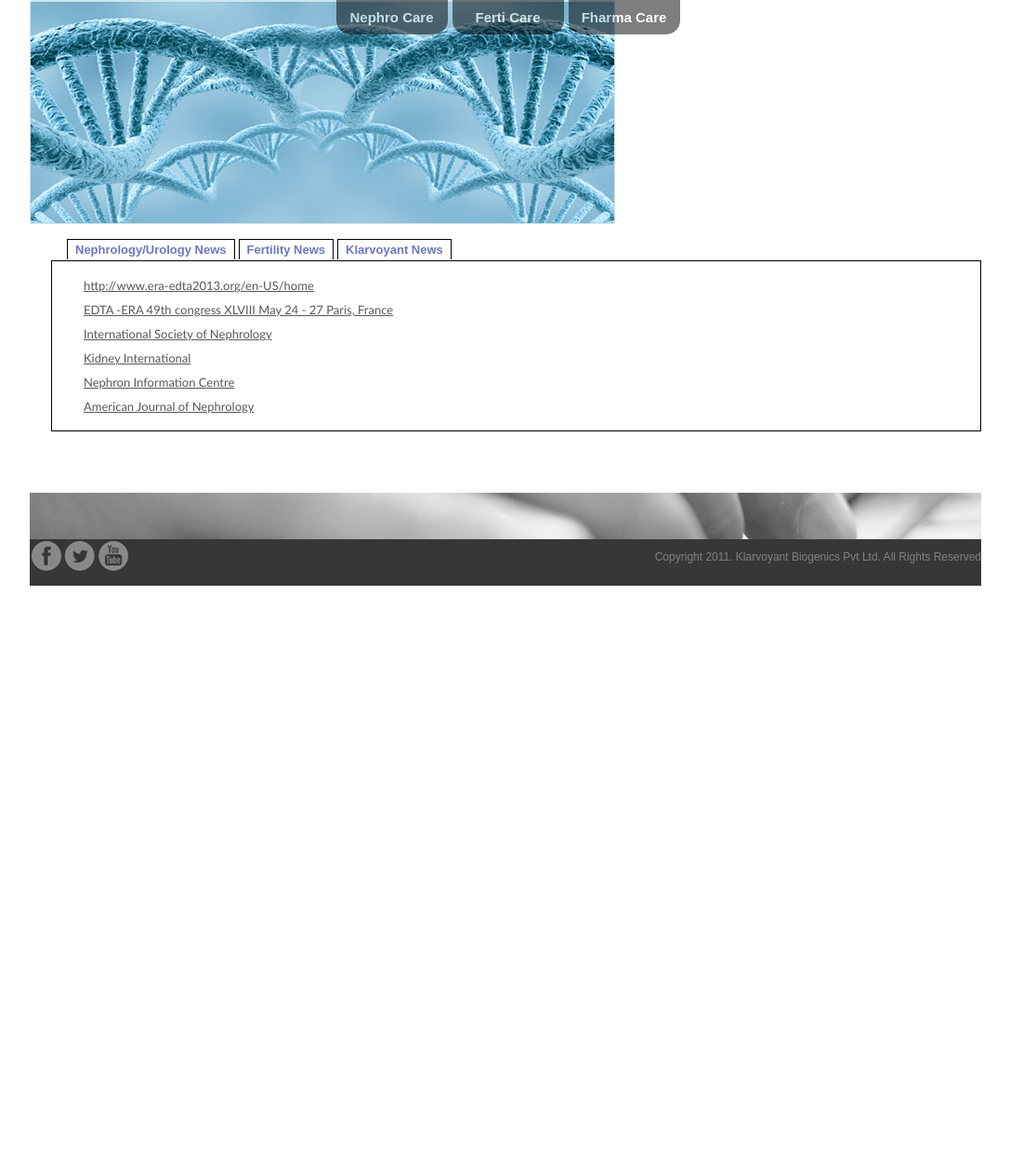
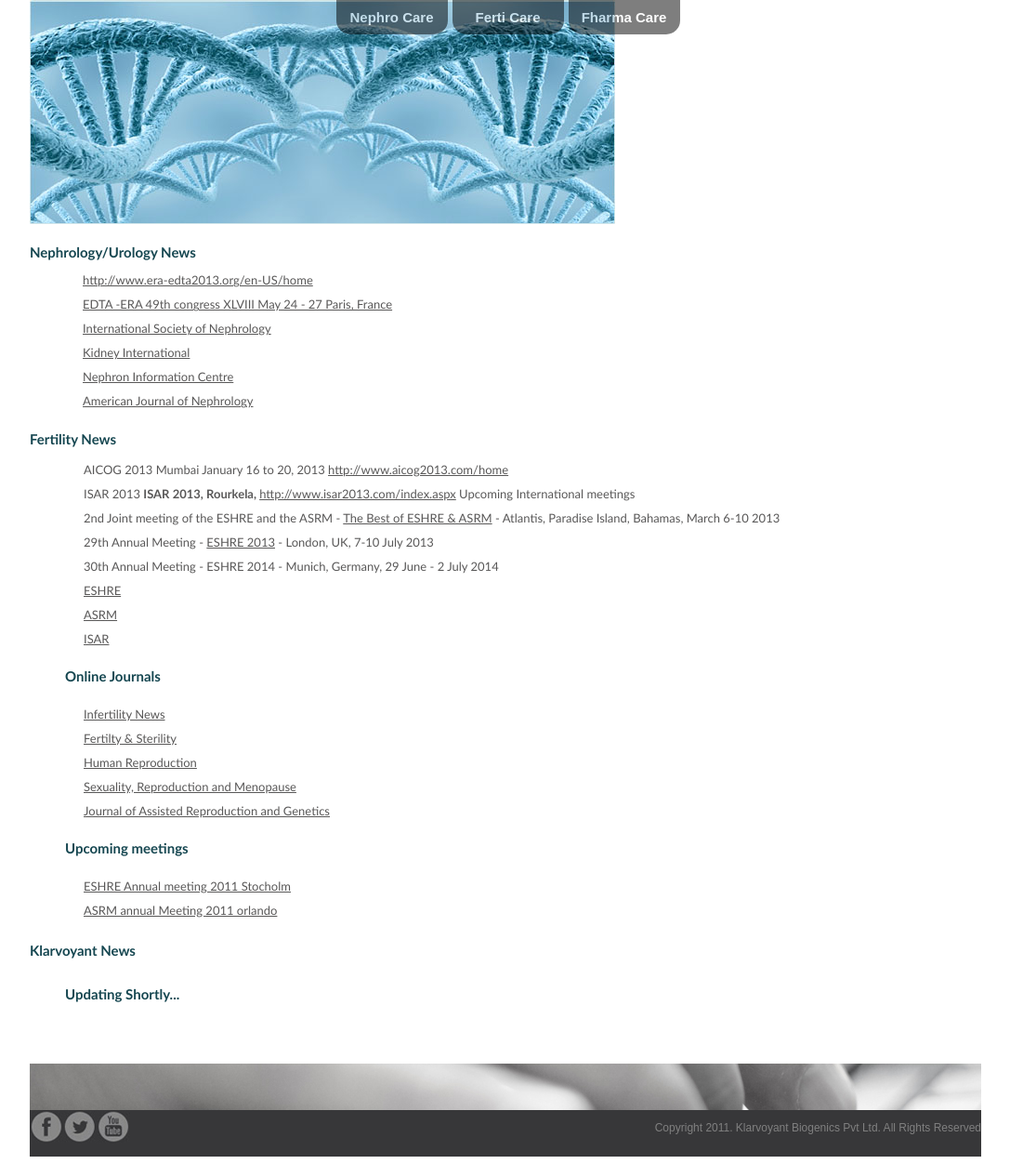
Before and after one commit to technomicssolutions/klarvoyant, a Django app: template klarvoyant/web/templates/scientific_information.html in a window 1280 px wide. Shown: the part 108-1360 px from the top of the page at 93% size, without its empty margins (96-1183 px from the left). Before the commit the page ends 738 px from the top, so only its background shows below. Run offline with Django 3.2, Linux system fonts and the light colour scheme; the template is opened without the code that fills it, so the values that code supplies are empty; parts of the project's set-up code (start-up, migrations or seed data) failed here and were passed over.

Commit message:
Changed contents of scientific information page

```diff
--- a/klarvoyant/web/static/css/style.css
+++ b/klarvoyant/web/static/css/style.css
@@ -507,48 +507,6 @@
     text-decoration: none;
 }
 
-#scientific_info .info_contents ul {
-    display: block;
-    height: 21px;
-    width: 593px;
-}
-#scientific_info .info_contents ul li {
-    float: left;
-    height: 21px;
-    list-style: none outside none;
-    padding: 0 8px;
-    position: relative;
-    border: 1px solid #000000;
-    border-bottom: none;
-    margin: 0 4px 0 0;
-}
-#scientific_info .info_contents ul li a {
-    color: #6C77C0;
-    display: block;
-    font-weight: bolder;
-    text-decoration: none;
-    padding: 3px 0 0 0;
-}
-#scientific_info .info_contents ul li:hover {
-    float: left;
-    height: 21px;
-    list-style: none outside none;
-    padding: 0 8px;
-    position: relative;
-    border: 1px solid #000000;
-    border-bottom: none;
-    margin: 0 4px 0 0;
-    background-color: #AAAAEE;
-    color: #000000;
-}
-#scientific_info .info_contents ul li a:hover {
-    display: block;
-    font-weight: bolder;
-    text-decoration: none;
-    padding: 3px 0 0 0;
-    background-color: #AAAAEE;
-    color: #000000;
-}
 #scientific_info .nephro_div p a {
     color: #595858;
     font: 13px/26px "Trebuchet MS";
@@ -558,7 +516,6 @@
     margin-left: 34px;
 }
 #scientific_info .nephro_div {
-    border: 1px solid #000000;
     height: auto;
     margin-left: 23px;
     margin-top: -11px;
@@ -570,7 +527,6 @@
     padding: 3px 15px;
     text-align: justify;
     text-decoration: none;
-    border: 1px solid #000000;
     height: auto;
     margin-left: 23px;
     margin-top: -11px;
@@ -610,7 +566,6 @@
     padding: 3px 15px;
     text-align: justify;
     text-decoration: none;
-    border: 1px solid #000000;
     height: auto;
     margin-left: 23px;
     margin-top: -11px;
--- a/klarvoyant/web/templates/base.html
+++ b/klarvoyant/web/templates/base.html
@@ -13,7 +13,6 @@
             <script type="text/javascript" src="/static/js/mootools-core-1.4.2-full-compat-yc.js"></script>
             <script type="text/javascript" src="/static/js/mootools-more-1.4.0.1.js"></script>
             <script type="text/javascript" src="/static/js/slideshow.js"></script>
-            <script type="text/javascript" src="/static/js/core_values.js"></script>
         {% endblock script %}
         <title>Klarvoyant - {% block title %}{% endblock title %}</title>
 
--- a/klarvoyant/web/templates/scientific_information.html
+++ b/klarvoyant/web/templates/scientific_information.html
@@ -9,22 +9,7 @@
 	</div>
 {% endblock banner %}
 {% block content %}
-	<!-- <div class="cro_contents">
-		<h2 class="cro_head">CRO</h2>
-		<div class="left_contents">
-		</div>
-		<div class="right_image">
-		</div>
-	</div> -->
-	<div class="info_contents">
-		<ul class="info_tab">
-		  <li class="active">
-		    <a href="" class="nephro" title="Nephrology/Urology News">Nephrology/Urology News</a>
-		  </li>
-		  <li><a href="" class="fertility" title="Fertility News">Fertility News</a></li>
-		  <li><a href="" class="news" title="Klarvoyant News">Klarvoyant News</a></li>
-		</ul>
-	</div>
+	<h2 class="content_head">Nephrology/Urology News</h2>
 	<div class="nephro_div">
 		<p>
 			<a target="_blank" href="http://www.era-edta2013.org/en-US/home">http://www.era-edta2013.org/en-US/home</a>
@@ -40,6 +25,7 @@
 			<a target="_blank" href="http://cjasn.asnjournals.org/">American Journal of Nephrology</a>
 		</p>
 	</div>
+	<h2 class="content_head">Fertility News</h2>
 	<div class="fertility_div">
 		<div class="top_content">
 			AICOG 2013 Mumbai January 16 to 20, 2013
@@ -90,13 +76,10 @@
 			<a target="_blank" href="http://www.asrm.org/annualmeeting.aspx">ASRM annual Meeting 2011 orlando</a>
 		</div>
 	</div>
+	<h2 class="content_head">Klarvoyant News</h2>
 	<div class="news_div">
 		<h2>Updating Shortly...</h2>
 	</div>
-
-	<!-- <div class="nephrology" id="nephrology_news"><p></p></div>
-	<div class="fertility" id="nephrology_news"><p></p></div>
-	<div class="klarvoyant" id="klarvoyant_news"><p></p></div> -->
 	<br>
 
 {% endblock content %}
```
